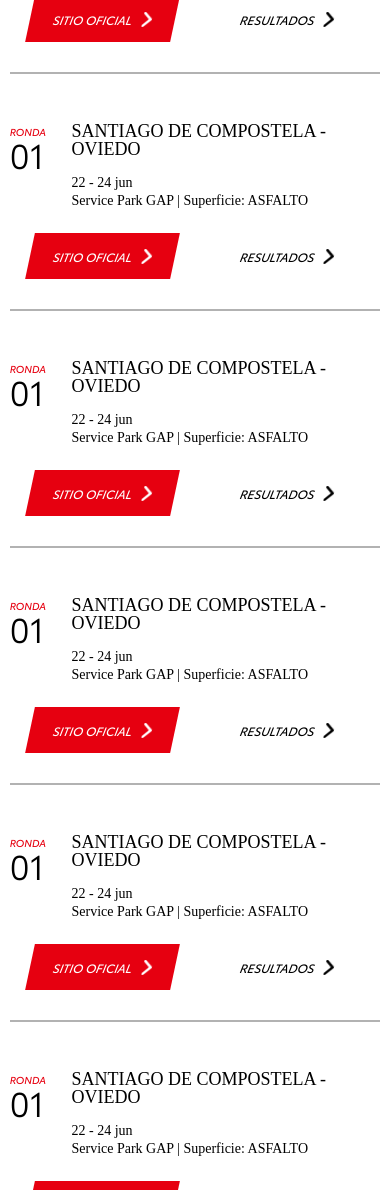
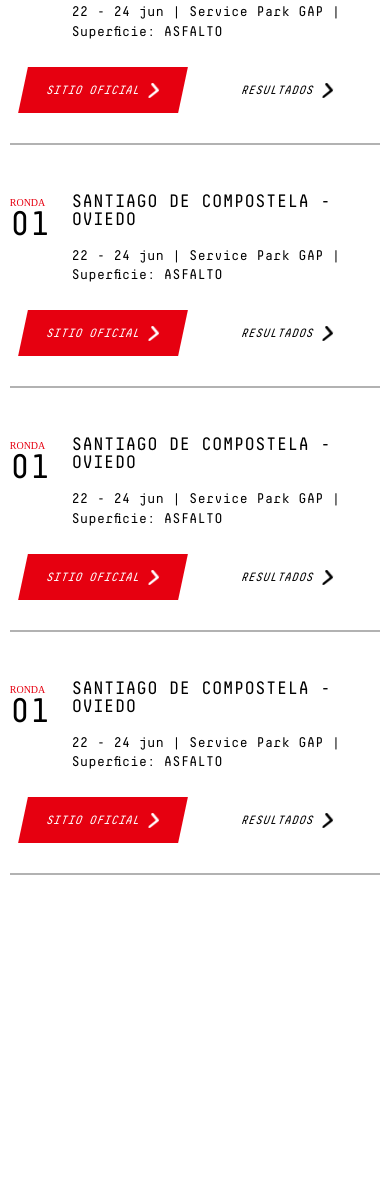
Before and after one commit to frmana04/maquetas, a plain HTML site: page calendario/index.html in a window 390 px wide. Shown: the part 810-2000 px from the top of the page. After the commit the page ends 1725 px from the top, so only its background shows below. Drawn offline with Linux system fonts and the light colour scheme; a web font is replaced by a local one.

Commit message:
calendario y participantes rreglos

```diff
--- a/calendario/index.html
+++ b/calendario/index.html
@@ -35,9 +35,13 @@
                 <div class="calendario__ronda-number">01</div>
             </div>
             <div class="item-lugar calendario__ronda-lugar"><span>Santiago de Compostela </span> - <span>Oviedo</span></div>
-            <div class="item-info calendario__ronda-info">
+            <div class="item-info calendario__ronda-info-DK">
                 <div class="calendario__ronda-fecha">22 - 24 jun</div>
                 <div class="calendario__ronda-superficie"><span>Service Park GAP</span> | <span>Superficie: ASFALTO</span></div>
+            </div>
+            <div class="item-info calendario__ronda-info-MB">
+                <span class="calendario__ronda-fecha">22 - 24 jun | Service Park GAP | Superficie: ASFALTO</span>
+
             </div>
             <div class="item-cta1">   <div class="button button--primary"><a href="#">Sitio oficial <img
                 src="../global/assets/images/white-arrow-right.png" class="button__img"></a></div></div>
@@ -53,9 +57,13 @@
                 <div class="calendario__ronda-number">01</div>
             </div>
             <div class="item-lugar calendario__ronda-lugar"><span>Santiago de Compostela </span> - <span>Oviedo</span></div>
-            <div class="item-info calendario__ronda-info">
+            <div class="item-info calendario__ronda-info-DK">
                 <div class="calendario__ronda-fecha">22 - 24 jun</div>
                 <div class="calendario__ronda-superficie"><span>Service Park GAP</span> | <span>Superficie: ASFALTO</span></div>
+            </div>
+            <div class="item-info calendario__ronda-info-MB">
+                <span class="calendario__ronda-fecha">22 - 24 jun | Service Park GAP | Superficie: ASFALTO</span>
+
             </div>
             <div class="item-cta1">   <div class="button button--primary"><a href="#">Sitio oficial <img
                 src="../global/assets/images/white-arrow-right.png" class="button__img"></a></div></div>
@@ -71,9 +79,13 @@
                 <div class="calendario__ronda-number">01</div>
             </div>
             <div class="item-lugar calendario__ronda-lugar"><span>Santiago de Compostela </span> - <span>Oviedo</span></div>
-            <div class="item-info calendario__ronda-info">
+            <div class="item-info calendario__ronda-info-DK">
                 <div class="calendario__ronda-fecha">22 - 24 jun</div>
                 <div class="calendario__ronda-superficie"><span>Service Park GAP</span> | <span>Superficie: ASFALTO</span></div>
+            </div>
+            <div class="item-info calendario__ronda-info-MB">
+                <span class="calendario__ronda-fecha">22 - 24 jun | Service Park GAP | Superficie: ASFALTO</span>
+
             </div>
             <div class="item-cta1">   <div class="button button--primary"><a href="#">Sitio oficial <img
                 src="../global/assets/images/white-arrow-right.png" class="button__img"></a></div></div>
@@ -89,9 +101,13 @@
                 <div class="calendario__ronda-number">01</div>
             </div>
             <div class="item-lugar calendario__ronda-lugar"><span>Santiago de Compostela </span> - <span>Oviedo</span></div>
-            <div class="item-info calendario__ronda-info">
+            <div class="item-info calendario__ronda-info-DK">
                 <div class="calendario__ronda-fecha">22 - 24 jun</div>
                 <div class="calendario__ronda-superficie"><span>Service Park GAP</span> | <span>Superficie: ASFALTO</span></div>
+            </div>
+            <div class="item-info calendario__ronda-info-MB">
+                <span class="calendario__ronda-fecha">22 - 24 jun | Service Park GAP | Superficie: ASFALTO</span>
+
             </div>
             <div class="item-cta1">   <div class="button button--primary"><a href="#">Sitio oficial <img
                 src="../global/assets/images/white-arrow-right.png" class="button__img"></a></div></div>
@@ -107,9 +123,13 @@
                 <div class="calendario__ronda-number">01</div>
             </div>
             <div class="item-lugar calendario__ronda-lugar"><span>Santiago de Compostela </span> - <span>Oviedo</span></div>
-            <div class="item-info calendario__ronda-info">
+            <div class="item-info calendario__ronda-info-DK">
                 <div class="calendario__ronda-fecha">22 - 24 jun</div>
                 <div class="calendario__ronda-superficie"><span>Service Park GAP</span> | <span>Superficie: ASFALTO</span></div>
+            </div>
+            <div class="item-info calendario__ronda-info-MB">
+                <span class="calendario__ronda-fecha">22 - 24 jun | Service Park GAP | Superficie: ASFALTO</span>
+
             </div>
             <div class="item-cta1">   <div class="button button--primary"><a href="#">Sitio oficial <img
                 src="../global/assets/images/white-arrow-right.png" class="button__img"></a></div></div>
@@ -119,41 +139,11 @@
             </div>
         </div>
 
-        <div class="item-clasificacion">
-            <div class="item-ronda">
-                <div class="calendario__ronda-text">Ronda</div>
-                <div class="calendario__ronda-number">01</div>
-            </div>
-            <div class="item-lugar calendario__ronda-lugar"><span>Santiago de Compostela </span> - <span>Oviedo</span></div>
-            <div class="item-info calendario__ronda-info">
-                <div class="calendario__ronda-fecha">22 - 24 jun</div>
-                <div class="calendario__ronda-superficie"><span>Service Park GAP</span> | <span>Superficie: ASFALTO</span></div>
-            </div>
-            <div class="item-cta1">   <div class="button button--primary"><a href="#">Sitio oficial <img
-                src="../global/assets/images/white-arrow-right.png" class="button__img"></a></div></div>
-            <div class="item-cta2">
-                <div class="button button--secondary"><a href="#">Resultados <img
-                    src="../global/assets/images/black-arrow-right.png" class="button__img"></a></div>
-            </div>
-        </div>
 
-        <div class="item-clasificacion">
-            <div class="item-ronda">
-                <div class="calendario__ronda-text">Ronda</div>
-                <div class="calendario__ronda-number">01</div>
-            </div>
-            <div class="item-lugar calendario__ronda-lugar"><span>Santiago de Compostela </span> - <span>Oviedo</span></div>
-            <div class="item-info calendario__ronda-info">
-                <div class="calendario__ronda-fecha">22 - 24 jun</div>
-                <div class="calendario__ronda-superficie"><span>Service Park GAP</span> | <span>Superficie: ASFALTO</span></div>
-            </div>
-            <div class="item-cta1">   <div class="button button--primary"><a href="#">Sitio oficial <img
-                src="../global/assets/images/white-arrow-right.png" class="button__img"></a></div></div>
-            <div class="item-cta2">
-                <div class="button button--secondary"><a href="#">Resultados <img
-                    src="../global/assets/images/black-arrow-right.png" class="button__img"></a></div>
-            </div>
-        </div>
+
+
+
+
     </section>
 </body>
 </html>
--- a/calendario/styles.css
+++ b/calendario/styles.css
@@ -8,7 +8,11 @@
 
     line-height: 1.3rem;
 }
+.introduccion__text{
+  font-family: ToyotaType-Regular;
+  line-height: 1.5rem;
 
+}
 .item-ronda {
     grid-area: ronda;
     display: flex;
@@ -28,11 +32,15 @@
   .item-cta1 {
     grid-area: cta1;
     justify-self: end;
+    font-family: DecimaMonoPro-Italic;
+
 
   }
   .item-cta2 {
     grid-area: cta2;
     justify-self: end;
+    font-family: DecimaMonoPro-Italic;
+
 
   }
 
@@ -50,12 +58,13 @@
     font-size: 1.125rem;
     color:#E60010;
     text-transform: uppercase;
-    font-family: ToyotaType-RegularIt;
+    font-family: DecimaMonoProLt-Italic;
 
   }
   .calendario__ronda-number{
-      font-size: 3.65rem;
-      font-family: ToyotaType-Book;
+      font-size: 3.125rem;
+      font-family: DecimaMonoPro;
+
 
 }
 .calendario__ronda-lugar{
@@ -64,11 +73,17 @@
     text-transform: uppercase;
     padding-left: 30px;
     padding-bottom: 10px;
+    font-family: DecimaMonoPro;
 }
-.calendario__ronda-info{
+.calendario__ronda-info-DK{
   font-size: 0.875rem;
   padding-left: 30px;
   padding-bottom: 10px;
+  font-family: DecimaMonoPro;
+
+}
+.calendario__ronda-info-MB{
+ display: none;
 }
 .calendario__ronda-fecha{
   margin-bottom: 4px;
@@ -78,6 +93,13 @@
 }
 
  @media(max-width:768px){
+
+  .introduccion__text {
+    font-size: 1rem;
+    margin-top: 10px;
+    font-family: DecimaMonoPro;
+}
+
   .item-clasificacion {
 
     grid-template-rows: auto auto;
@@ -102,11 +124,7 @@
 
  }
 @media(max-width:500px){
-    .introduction__text {
-        font-size: 1rem;
-        margin-top: 10px;
 
-    }
     .introduction__title{
       font-size: 1rem;
       text-transform: none;
@@ -121,13 +139,24 @@
       padding-left: 0;
       padding-bottom: 18px;
     }
-    .calendario__ronda-info{
+    .calendario__ronda-info-DK{
+     display: none;
+    }
+    .calendario__ronda-info-MB{
+      font-size: 0.875rem;
+      padding-left: 30px;
+      padding-bottom: 10px;
+      font-family: DecimaMonoPro;
       padding-left: 0;
       padding-bottom: 25px;
+      display: block;
     }
     .calendario__ronda-number{
       font-size: 2.125rem;
 
+    }
+    .calendario__ronda-fecha{
+      line-height: 1.2rem;
     }
     .item-clasificacion {
 
--- a/global/styles.css
+++ b/global/styles.css
@@ -5,6 +5,10 @@
 	src: url(../global/assets/fonts/DecimaMonoPro-Bold.ttf);
 }
 
+@font-face {
+	font-family: 'DecimaMonoProLt-Italic';
+	src: url(../global/assets/fonts/DecimaMonoProLt-Italic.ttf);
+}
 
 @font-face {
 	font-family: 'DecimaMonoPro-Italic';
@@ -14,7 +18,10 @@
 	font-family: 'DecimaMonoPro-BoldItalic';
 	src: url(../global/assets/fonts/DecimaMonoPro-BoldItalic.ttf);
 }
-
+@font-face {
+	font-family: 'DecimaMonoProLt';
+	src: url(../global/assets/fonts/DecimaMonoProLt.ttf);
+}
 @font-face {
 	font-family: 'DecimaMonoPro';
 	src: url(../global/assets/fonts/DecimaMonoPro.ttf);
@@ -261,7 +268,7 @@ h3 {
 	display: flex;
 	justify-content: center;
 	align-items: center;
-	font-family: ToyotaType-RegularIt;
+	font-family: DecimaMonoPro-Italic;
 }
 
 .button--primary{
--- a/home/styles.css
+++ b/home/styles.css
@@ -75,7 +75,7 @@
     justify-content: center;
     color: #999999;
     text-transform: uppercase;
-    font-family:DecimaMonoPro-Italic;
+    font-family:DecimaMonoProLt;
 }
 
 .prox-carrera__unit-container {
```
Also changed, not shown: footer/index.html (+2 -0 lines), participantes/styles.css (+11 -0 lines).
